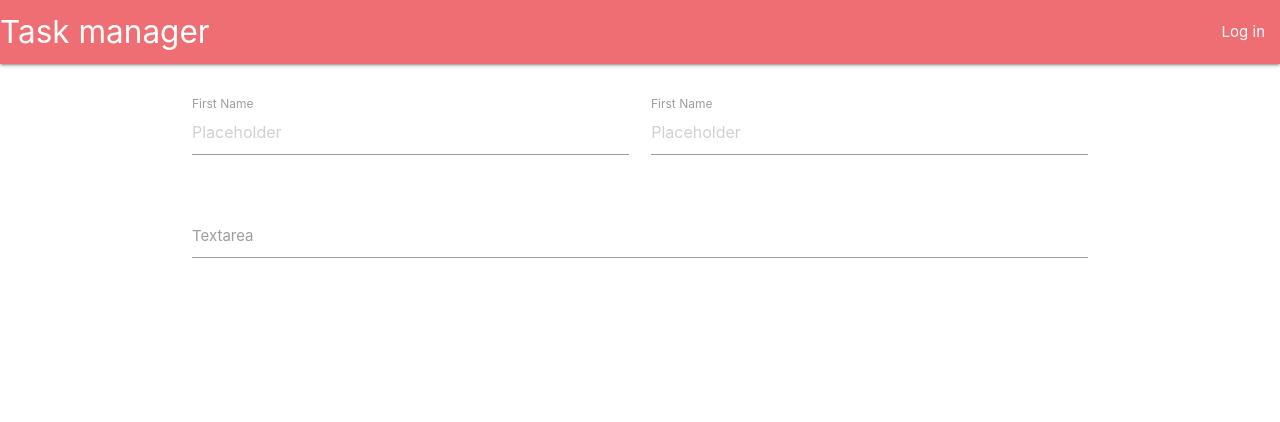
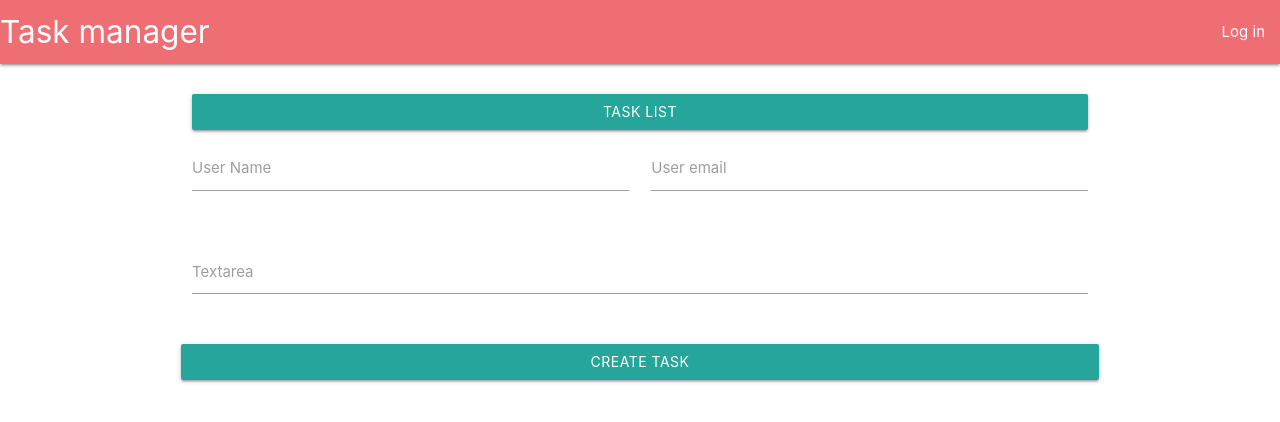
Before and after one commit to zhanarysdev/todo, a React app: page /create in a window 1280 px wide. Shown: the top 422 px of the page. Built offline with nearby package versions, Linux system fonts and the light colour scheme.

Commit message:
added hundlers

```diff
--- a/package.json
+++ b/package.json
@@ -16,6 +16,8 @@
     "@babel/preset-react": "^7.0.0",
     "babel-loader": "^8.0.5",
     "css-loader": "^2.1.0",
+    "eslint": "^5.14.1",
+    "eslint-plugin-react": "^7.12.4",
     "html-loader": "^0.5.5",
     "html-webpack-plugin": "^3.2.0",
     "path": "^0.12.7",
--- a/src/App.js
+++ b/src/App.js
@@ -1,26 +1,24 @@
 import React from 'react'
-import { BrowserRouter as Router, Switch, Route } from 'react-router-dom'
-
+import { BrowserRouter as Router, Switch, Route, Link } from 'react-router-dom'
 
 
 
 import NavBar from './components/NavBar';
-import TaskCreator from './components/TaskCreator';
-import TaskList from './components/TaskList';
 import TaskListComponent from './containers/TaskListContainer';
+import ControlButton from './components/ControlButton';
+import TaskCreatorContainer from './containers/TaskCreatorContainer';
 
 
-
-
-const App = () => {
+const App = (props) => {
     return (
         <Router>
             <React.Fragment>
                 <NavBar />
                 <div className="container" style={{ paddingTop: '30px' }}>
+                <ControlButton />
                     <Switch>
                         <Route exact path="/" component={TaskListComponent} />
-                        <Route path="/create" component={TaskCreator} />
+                        <Route path="/create" component={TaskCreatorContainer} />
                     </Switch>
                 </div>
             </React.Fragment>
--- /dev/null
+++ b/src/components/ControlButton.js
@@ -0,0 +1,13 @@
+import React from 'react'
+import {Link} from 'react-router-dom'
+const ControlButton = (props) => {
+    const some = () => {
+        if(window.location.pathname === '/') {
+            return <Link to="/create" className="waves-effect waves-light btn" style={{width: "100%"}}>create task</Link>
+        } else {
+            return <Link to="/" className="waves-effect waves-light btn" style={{width: "100%"}}>task list</Link>
+        }
+    }
+    return some()
+}
+export default ControlButton
--- a/src/components/NavBar.js
+++ b/src/components/NavBar.js
@@ -1,11 +1,11 @@
 import React from 'react'
-
+import {Link} from 'react-router-dom'
 const NavBar = () => {
     return (
         <React.Fragment>
             <nav>
                 <div className="nav-wrapper">
-                    <a href="#" className="brand-logo">Task manager</a>
+                    <Link to="/" className="brand-logo">Task manager</Link>
                     <ul id="nav-mobile" className="right hide-on-med-and-down">
                         <li><a href="#">Log in</a></li>
                     </ul>
--- a/src/components/TaskCreator.js
+++ b/src/components/TaskCreator.js
@@ -1,24 +1,36 @@
 import React from 'react';
 
 
-const TaskCreator = () => {
+const TaskCreator = (props) => {
+    const {nameHundler, emailHundler, taskHundler} = props
     return (
         <form className="col s12">
             <div className="row">
                 <div className="input-field col s6">
-                    <input placeholder="Placeholder" id="first_name" type="text" className="validate" />
-                    <label htmlFor="first_name">First Name</label>
+                    <input  id="user_name" type="text" className="validate" onChange={(e)=>{
+                        nameHundler(e)
+                    }}/>
+                    <label htmlFor="user_name">User Name</label>
                 </div>
                 <div className="input-field col s6">
-                    <input placeholder="Placeholder" id="first_name" type="text" className="validate" />
-                    <label htmlFor="first_name">First Name</label>
+                    <input  id="email" type="text" className="validate" onChange={(e)=>{
+                        emailHundler(e)
+                    }} />
+                    <label htmlFor="email">User email</label>
                 </div>
             </div>
             <div className="row">
                 <div className="input-field col s12">
-                    <textarea id="textarea1" className="materialize-textarea"></textarea>
-                    <label htmlFor="textarea1">Textarea</label>
+                    <textarea id="task_text" className="materialize-textarea" onChange={(e)=>{
+                        taskHundler(e)
+                    }}></textarea>
+                    <label htmlFor="task_text">Textarea</label>
                 </div>
+            </div>
+            <div className="row">
+                <button type="submit" className="waves-effect waves-light btn" style={{width: "100%"}}>
+                    create task
+                </button>
             </div>
         </form>
     )
--- a/src/containers/TaskCreatorContainer.js
+++ b/src/containers/TaskCreatorContainer.js
@@ -0,0 +1,36 @@
+import React from 'react';
+import TaskCreator from '../components/TaskCreator';
+
+
+class TaskCreatorContainer extends React.Component {
+    constructor(props){
+        super(props)
+           this.state = {
+                user_name: '',
+                user_email: '',
+                task_text: ''
+        }
+    }
+    render(){
+        const nameHundler = (e) =>  {
+            this.setState({user_name: e.target.value})
+        }
+        const emailHundler = (e) =>  {
+            this.setState({user_email: e.target.value})
+        }
+
+
+        const taskHundler = (e) => {
+            this.setState({task_text: e.target.value})
+        }
+        // sendHundler(e){
+
+        // }
+        console.log(this.props)
+    return (
+        <TaskCreator nameHundler={nameHundler} emailHundler={emailHundler} taskHundler={taskHundler} />
+    )
+}
+}
+
+export default TaskCreatorContainer
--- a/src/store/reducers.js
+++ b/src/store/reducers.js
@@ -33,7 +33,7 @@ export const ismodal = (state = {}, action) => {
 export const datafetch = (state = initialState, action) => {
     // console.log(state.page)
     switch (action.type) {
-        // // case 'FETCH_DATA':
+        // case 'FETCH_DATA':
         // // 	return Object.assign({}, state, {
         // //        isFetching: true
         // //      });
```
Also changed, not shown: 1 other file (tests, documents, lock files or other folders).
